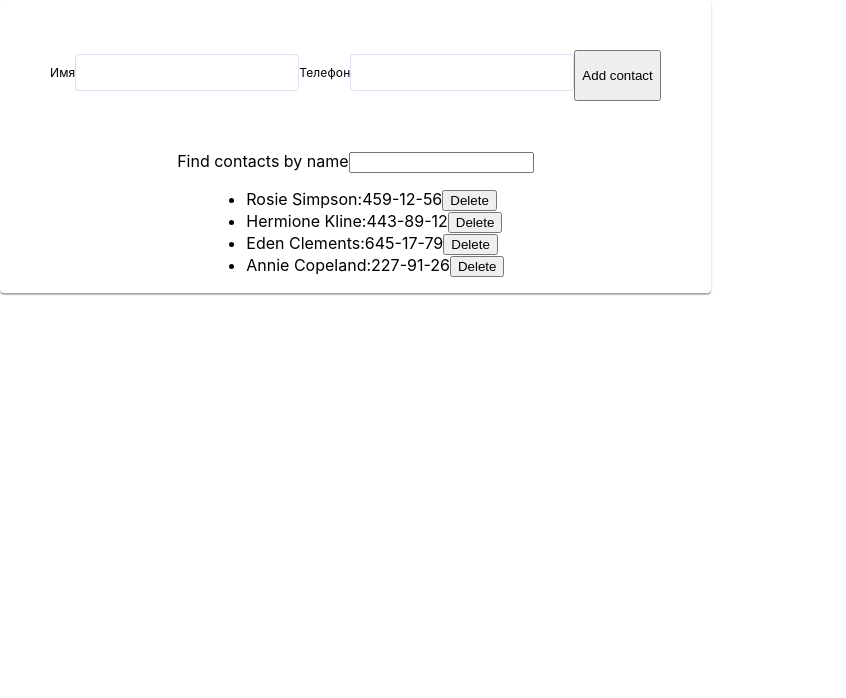
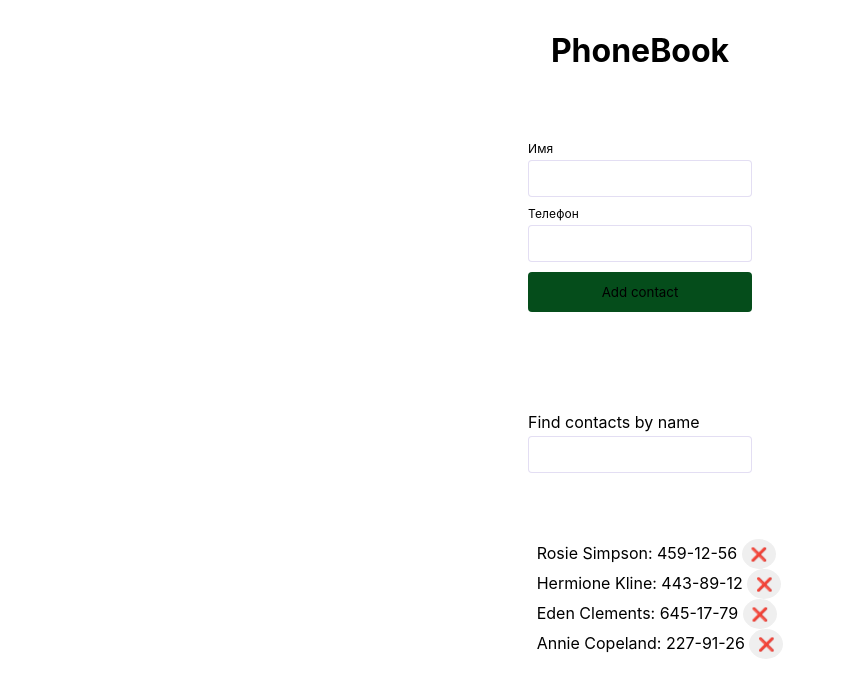
Before and after one commit to DOROSHYK/goit-react-hw-02-phonebook, a React (Create React App) app: page / in a window 1280 px wide. Shown: the top 698 px of the page, without its empty margins (0-846 px from the left). Built offline with nearby package versions, Linux system fonts and the light colour scheme.

Commit message:
add localSt and some style

```diff
--- a/src/App.css
+++ b/src/App.css
@@ -1,17 +1,13 @@
 .container {
-  display: inline-flex;
+  display: flex;
   flex-direction: column;
-  align-items: center;
+  max-width: 1170px;
+  margin-left: auto;
+  margin-right: auto;
+  padding: 10px 15px;
+}
 
-  /* position: absolute; */
-  /* width: 95%; */
-  /* max-width: 450px;
-  overflow: scroll;
-  top: 50%;
-  left: 50%;
-  transform: translate(-50%, -50%); */
-  background-color: #fff;
-  box-shadow: 0px 1px 3px rgb(0 0 0 / 12%), 0px 1px 1px rgb(0 0 0 / 14%),
-    0px 2px 1px rgb(0 0 0 / 20%);
-  border-radius: 4px;
+.title {
+  justify-content: center;
+  display: flex;
 }
--- a/src/App.jsx
+++ b/src/App.jsx
@@ -15,6 +15,22 @@ class App extends Component {
     ],
     filter: '',
   };
+
+  componentDidMount() {
+    const contacts = localStorage.getItem('contacts');
+    const parsContacts = JSON.parse(contacts);
+
+    if (parsContacts) {
+      this.setState({ contacts: parsContacts });
+    }
+  }
+
+  componentDidUpdate(prevPr, { contacts }) {
+    const newContact = this.state.contacts;
+    if (newContact !== contacts) {
+      localStorage.setItem('contacts', JSON.stringify(newContact));
+    }
+  }
 
   addContacts = ({ name, number }) => {
     const { contacts } = this.state;
@@ -71,13 +87,14 @@ class App extends Component {
 
     return (
       <>
-        <section className="container">
+        <div className="container">
+          <h1 className="title"> PhoneBook </h1>
           <InputForm onSubmit={this.formSabmitHangler} />
 
           <Filter value={filter} onChange={this.changeFilter} />
 
           <Phonebook date={visibleContact} onDelete={this.deleteContact} />
-        </section>
+        </div>
       </>
     );
   }
--- a/src/component/Filter/Filter.jsx
+++ b/src/component/Filter/Filter.jsx
@@ -1,13 +1,17 @@
 import React from 'react';
+import style from './Filter.module.css';
 
 const Filter = ({ value, onChange }) => {
   return (
     <>
-      <div>
-        <label>
-          Find contacts by name
-          <input type="text" value={value} onChange={onChange} />
-        </label>
+      <div className={style.FilterContainer}>
+        <label>Find contacts by name</label>
+        <input
+          className={style.FilterInput}
+          type="text"
+          value={value}
+          onChange={onChange}
+        />
       </div>
     </>
   );
--- /dev/null
+++ b/src/component/Filter/Filter.module.css
@@ -0,0 +1,24 @@
+.FilterInput {
+  max-width: 190px;
+  max-height: 40px;
+  margin-top: 4px;
+  padding: 10px;
+  padding-left: 35px;
+  border-radius: 4px;
+  background: #ffffff;
+  border: 1px solid rgba(118, 91, 192, 0.2);
+  transition: border-color 250ms cubic-bezier(0.4, 0, 0.2, 1);
+}
+
+.FilterInput:focus-within {
+  border-color: #098149;
+  outline: none;
+}
+
+.FilterContainer {
+  justify-content: center;
+  display: inline-grid;
+  flex-direction: column;
+  flex-wrap: wrap;
+  padding: 50px;
+}
--- a/src/component/InputForm/InputForm.jsx
+++ b/src/component/InputForm/InputForm.jsx
@@ -29,8 +29,7 @@ class InputForm extends Component {
     return (
       <form className={style.Form} onSubmit={this.handleSubmit}>
         <div className={style.InputForm}>
-          <label>
-            Имя
+          <label>Имя</label>
           <input
             className={style.FormInput}
             id="name"
@@ -42,12 +41,10 @@ class InputForm extends Component {
             // title="Номер телефона должен состоять цифр и может содержать пробелы, тире, круглые скобки и может начинаться с +"
             // required
           />
-          </label>
         </div>
 
         <div className={style.InputForm}>
-          <label>
-            Телефон
+          <label>Телефон</label>
           <input
             className={style.FormInput}
             id="number"
@@ -59,9 +56,10 @@ class InputForm extends Component {
             // title="Номер телефона должен состоять цифр и может содержать пробелы, тире, круглые скобки и может начинаться с +"
             // required
           />
-          </label>
         </div>
-        <button type="submit">Add contact</button>
+        <button className={style.button} type="submit">
+          Add contact
+        </button>
       </form>
     );
   }
--- a/src/component/InputForm/InputForm.module.css
+++ b/src/component/InputForm/InputForm.module.css
@@ -1,6 +1,7 @@
 .Form {
   justify-content: center;
-  display: flex;
+  display: inline-grid;
+  flex-direction: column;
   flex-wrap: wrap;
   padding: 50px;
 }
@@ -30,6 +31,22 @@
 }
 
 .FormInput:focus-within {
-  border-color: #764ab9;
+  border-color: #098149;
   outline: none;
 }
+
+.button {
+  color: ffff;
+  background-color: rgb(5, 77, 27);
+  font-family: inherit;
+  border-radius: 4px;
+  border-color: transparent;
+  display: inline-block;
+  min-width: 70px;
+  min-height: 40px;
+  text-align: center;
+  padding: 5px 10px;
+  /* margin-top: 30px;
+  margin-left: 140px; */
+  cursor: pointer;
+}
--- a/src/component/PhoneBook/PhoneBook.jsx
+++ b/src/component/PhoneBook/PhoneBook.jsx
@@ -1,21 +1,28 @@
 import React from 'react';
 import shortid from 'shortid';
+import style from './PhoneBook.module.css';
 
 const Phonebook = ({ date, onDelete }) => {
   // const keyId = shortid.generate();
 
   return (
+    <div className={style.itemContainer}>
       <ul>
         {date.map(({ name, number }) => (
-        <li key={shortid.generate()}>
-          <span>{name}:</span>
-          <span>{number}</span>
-          <button type="button" onClick={() => onDelete(name)}>
-            Delete
+          <li className={style.item} key={shortid.generate()}>
+            <span>{name}: </span>
+            <span>{number} </span>
+            <button
+              className={style.deleteButton}
+              type="button"
+              onClick={() => onDelete(name)}
+            >
+              <p className={style.centr}>❌</p>
             </button>
           </li>
         ))}
       </ul>
+    </div>
   );
 };
 
--- /dev/null
+++ b/src/component/PhoneBook/PhoneBook.module.css
@@ -0,0 +1,31 @@
+.item {
+  list-style: none;
+}
+
+.deleteButton {
+  margin-left: auto;
+  /* color: ffff; */
+
+  font-family: inherit;
+  border-radius: 50%;
+  border-color: transparent;
+
+  max-width: 10px;
+  /* flex-direction: column; */
+  text-align: center;
+  padding: 5px 15px;
+
+  cursor: pointer;
+}
+
+.centr {
+  display: flex;
+
+  justify-content: center;
+  margin: 0 auto;
+}
+
+.itemContainer {
+  display: inline-grid;
+  justify-content: center;
+}
```
Also changed, not shown: src/component/container.module.css (deleted), 2 other files (tests, documents, lock files or other folders). Lines whose indentation alone changed are shown as unchanged.
